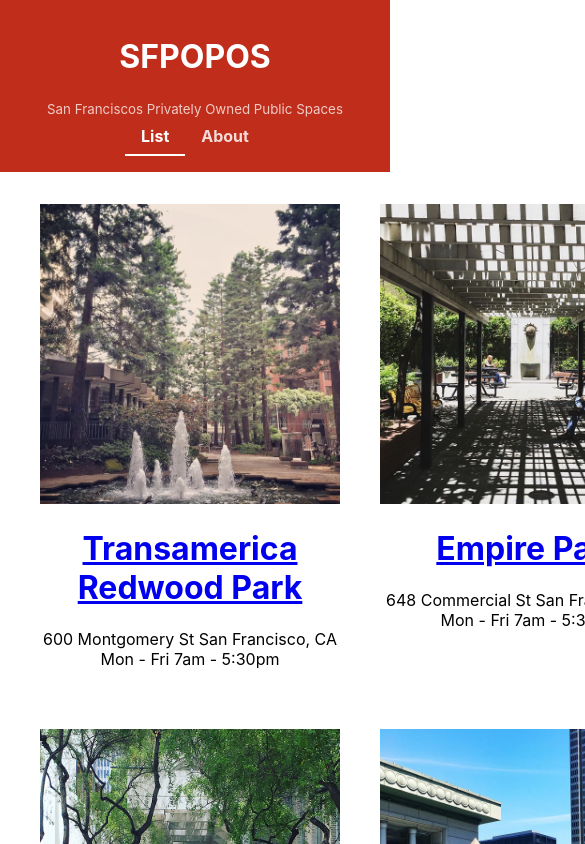
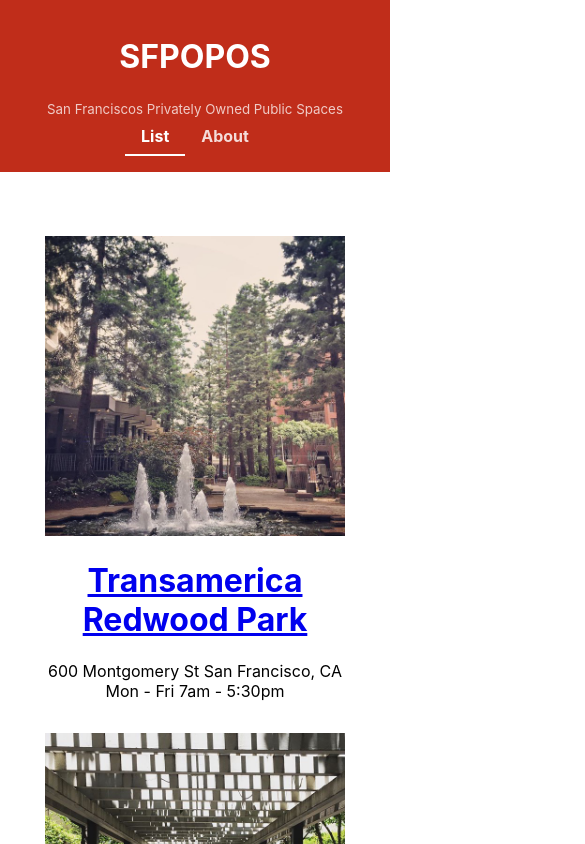
Before and after one commit to meekachm/React-Fundamentals-Tutorial, a React (Create React App) app: page / in a window 390 px wide. Shown: the top 844 px of the page, 585 px wide, since content can reach past the window. Built offline with nearby package versions, Linux system fonts and the light colour scheme.

Commit message:
Styling the List

```diff
--- a/src/components/POPOSList/POPOSList.css
+++ b/src/components/POPOSList/POPOSList.css
@@ -1,7 +1,22 @@
 .POPOSList {
-  width: calc(100% - 80px);
+  display: grid;
+  grid-template-columns: repeat(3, 1fr);
+  grid-gap: 2em;
+  max-width: 1200px;
   margin: auto;
-  display: grid;
-  grid-template-columns: 1fr 1fr 1fr;
-  grid-gap: 40px;
+  padding: 2em;
 }
+
+/* Smaller screens and tablets */
+@media only screen and (max-width: 960px) {
+	.POPOSList {
+		grid-template-columns: 1fr 1fr;
+	}
+}
+
+/* Small screens mobile */
+@media only screen and (max-width: 700px) {
+	.POPOSList {
+		grid-template-columns: 1fr;
+	}
+}
```
